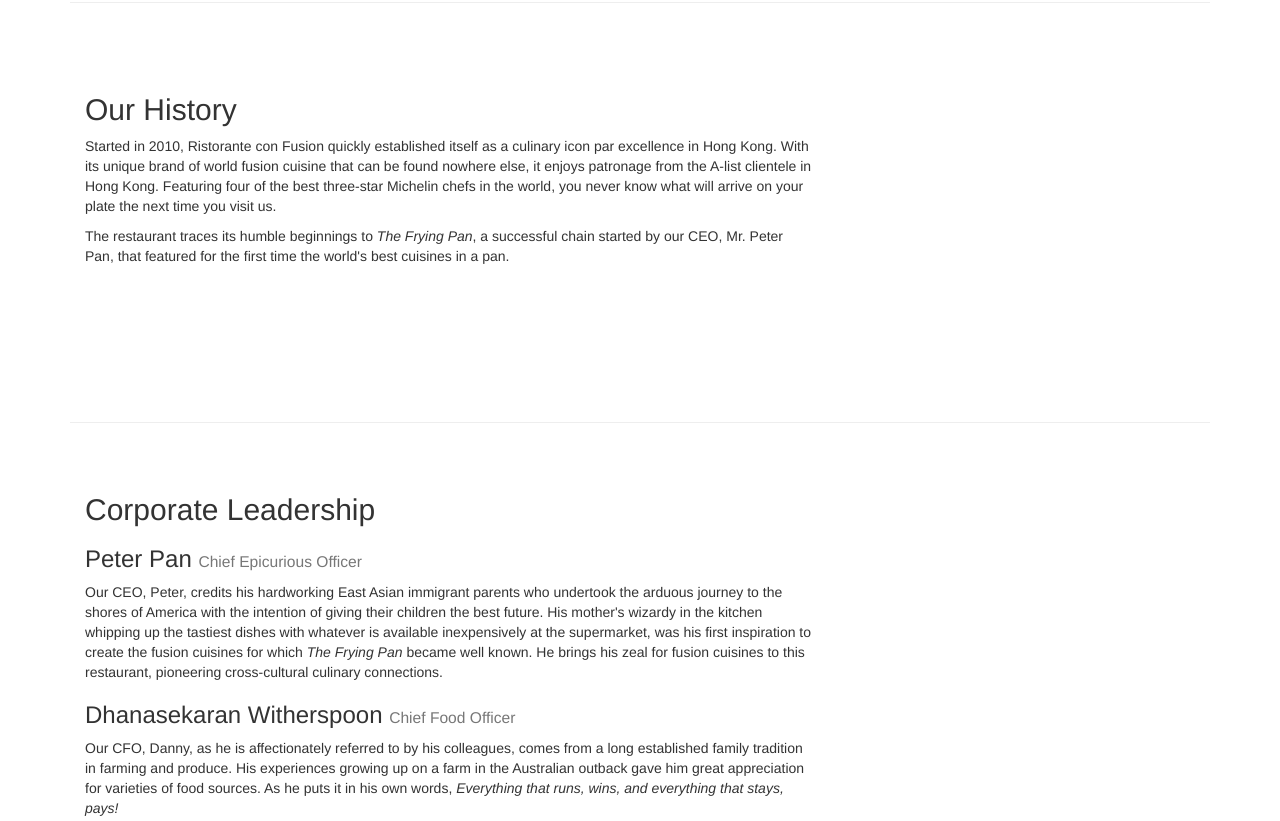
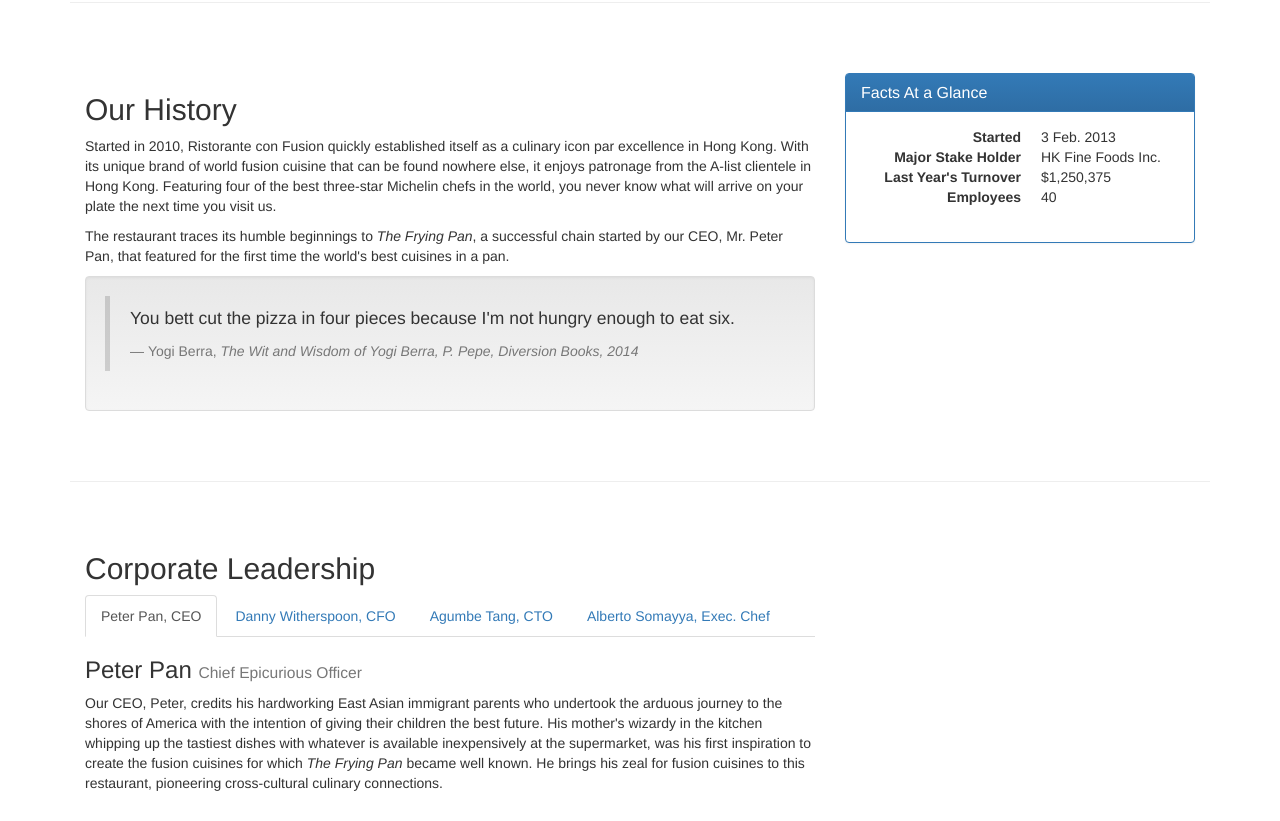
Before and after one commit to mieuxgross/conFusion, a plain HTML site: page aboutus.html in a window 1280 px wide. Shown: the part 580-1401 px from the top of the page. Drawn offline with nearby package versions, Linux system fonts and the light colour scheme.

Commit message:
Changed abouts.html to include tabbed navigation

```diff
--- a/aboutus.html
+++ b/aboutus.html
@@ -33,7 +33,7 @@
                     <span class="icon-bar"></span>
                     <span class="icon-bar"></span>
                 </button>
-                <a class="navbar-brand" href="index.html">Ristorante Con Fusion</a>
+                <a class="navbar-brand" href="index.html"><img src="img/logo.png" height="30" width="41"></a>
             </div>
             <div id="navbar" class="navbar-collapse collapse">
                 <ul class="nav navbar-nav">
@@ -72,7 +72,9 @@
                     <p style="padding:40px;"></p>
                     <p>We take inspiration from the World's best cuisines, and create a unique fusion experience. Our lipsmacking creations will tickle your culinary senses!</p>
                 </div>
-                <div class="col-xs-12 col-sm-4">
+                <div class="col-xs-12 col-sm-2">
+                    <p style="padding:20px;"></p>
+                    <img src="img/logo.png" class="img-responsive">
                 </div>
             </div>
         </div>
@@ -97,9 +99,33 @@
                 <h2>Our History</h2>
                 <p>Started in 2010, Ristorante con Fusion quickly established itself as a culinary icon par excellence in Hong Kong. With its unique brand of world fusion cuisine that can be found nowhere else, it enjoys patronage from the A-list clientele in Hong Kong.  Featuring four of the best three-star Michelin chefs in the world, you never know what will arrive on your plate the next time you visit us.</p>
                 <p>The restaurant traces its humble beginnings to <em>The Frying Pan</em>, a successful chain started by our CEO, Mr. Peter Pan, that featured for the first time the world's best cuisines in a pan.</p>
+                <div class="well">
+                    <blockquote>
+                        <p>You bett cut the pizza in four pieces because I'm not hungry enough to eat six.</p>
+                        <footer>Yogi Berra,
+                        <cite title="Source Title">The Wit and Wisdom of Yogi Berra, P. Pepe, Diversion Books, 2014</cite></footer>
+                    </blockquote>
+                </div>
+
             </div>
             <div class="col-xs-12 col-sm-4">
-                <p style="padding:20px;"></p>
+                <div class="panel panel-primary">
+                    <div class="panel-heading">
+                        <h3 class="panel-title">Facts At a Glance</h3>
+                    </div>
+                    <div class="panel-body">
+                        <dl class="dl-horizontal">
+                            <dt>Started</dt>
+                            <dd>3 Feb. 2013</dd>
+                            <dt>Major Stake Holder</dt>
+                            <dd>HK Fine Foods Inc.</dd>
+                            <dt>Last Year's Turnover</dt>
+                            <dd>$1,250,375</dd>
+                            <dt>Employees</dt>
+                            <dd>40</dd>
+                        </dl>
+                    </div>
+                </div>
             </div>
         </div>
 
@@ -107,14 +133,42 @@
         <div class="row row-content">
             <div class="col-xs-12 col-sm-8">
                 <h2>Corporate Leadership</h2>
+
+                <ul class="nav nav-tabs" role="tablist">
+                    <li role="presentation" class="active">
+                        <a href="#peter" aria-controls="home" role="tab" data-toggle="tab">Peter Pan, CEO</a>
+                    </li>
+                    <li role="presentation">
+                        <a href="#danny" aria-controls="profile" role="tab" data-toggle="tab">Danny Witherspoon, CFO</a>
+                    </li>
+                    <li role="presentation">
+                        <a href="#agumbe" aria-controls="messages" role="tab" data-toggle="tab">Agumbe Tang, CTO</a>
+                    </li>
+                    <li role="presentation">
+                        <a href="#alberto" aria-controls="settings" role="tab" data-toggle="tab">Alberto Somayya, Exec. Chef</a>
+                    </li>
+                </ul>
+
+                <!-- Tab panes -->
+                <div class="tab-content">
+                    <div role="tabpanel" class="tab-pane fade in active" id="peter">
                         <h3>Peter Pan <small>Chief Epicurious Officer</small></h3>
                         <p>Our CEO, Peter, credits his hardworking East Asian immigrant parents who undertook the arduous journey to the shores of America with the intention of giving their children the best future. His mother's wizardy in the kitchen whipping up the tastiest dishes with whatever is available inexpensively at the supermarket, was his first inspiration to create the fusion cuisines for which <em>The Frying Pan</em> became well known. He brings his zeal for fusion cuisines to this restaurant, pioneering cross-cultural culinary connections.</p>
+                    </div>
+                    <div role="tabpanel" class="tab-pane fade" id="agumbe">
                         <h3>Dhanasekaran Witherspoon <small>Chief Food Officer</small></h3>
                         <p>Our CFO, Danny, as he is affectionately referred to by his colleagues, comes from a long established family tradition in farming and produce. His experiences growing up on a farm in the Australian outback gave him great appreciation for varieties of food sources. As he puts it in his own words, <em>Everything that runs, wins, and everything that stays, pays!</em></p>
+                    </div>
+                    <div role="tabpanel" class="tab-pane fade" id="danny">
                         <h3>Agumbe Tang <small>Chief Taste Officer</small></h3>
                         <p>Blessed with the most discerning gustatory sense, Agumbe, our CFO, personally ensures that every dish that we serve meets his exacting tastes. Our chefs dread the tongue lashing that ensues if their dish does not meet his exacting standards. He lives by his motto, <em>You click only if you survive my lick.</em></p>
+                    </div>
+                    <div role="tabpanel" class="tab-pane fade" id="alberto">
                         <h3>Alberto Somayya <small>Executive Chef</small></h3>
                         <p>Award winning three-star Michelin chef with wide International experience having worked closely with whos-who in the culinary world, he specializes in creating mouthwatering Indo-Italian fusion experiences. He says, <em>Put together the cuisines from the two craziest cultures, and you get a winning hit! Amma Mia!</em></p>
+                    </div>
+                </div>
+
             </div>
              <div class="col-xs-12 col-sm-4">
                 <p style="padding:20px;"></p>
```
Lines whose indentation alone changed are shown as unchanged.
